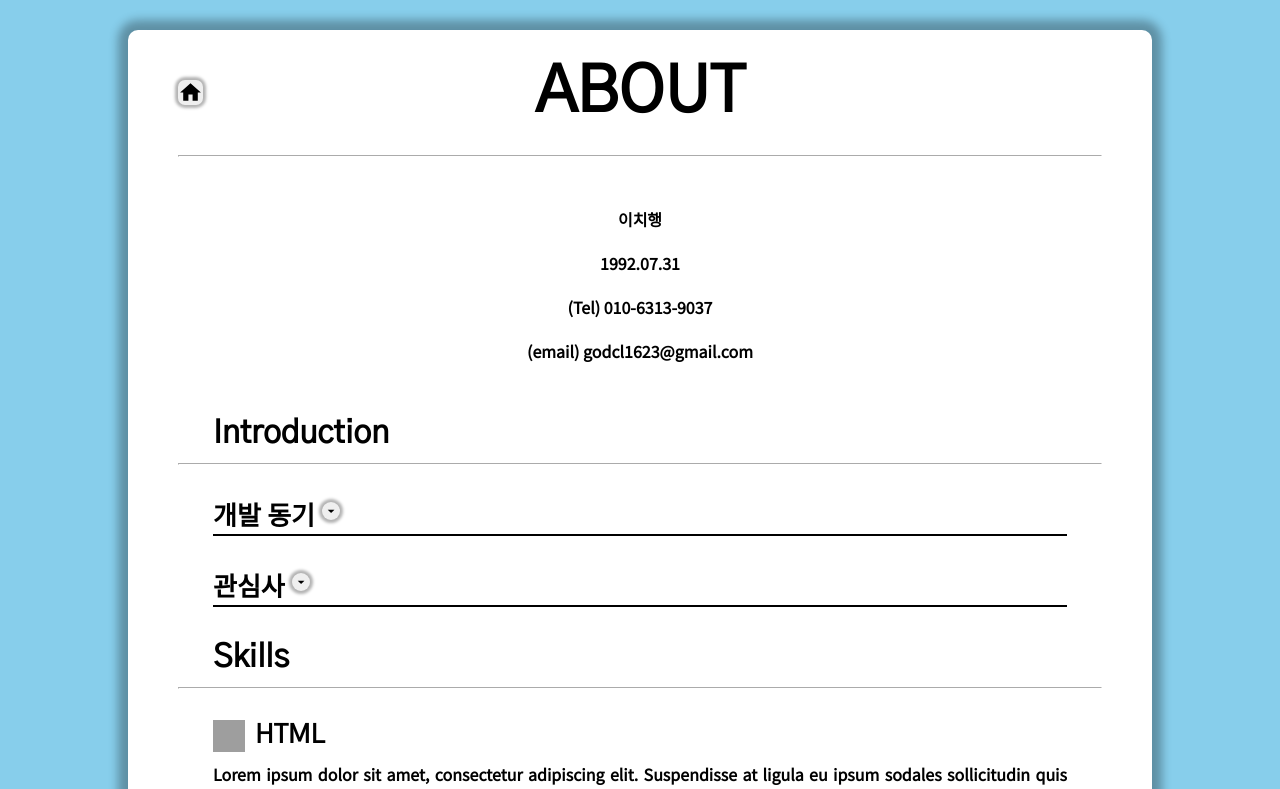
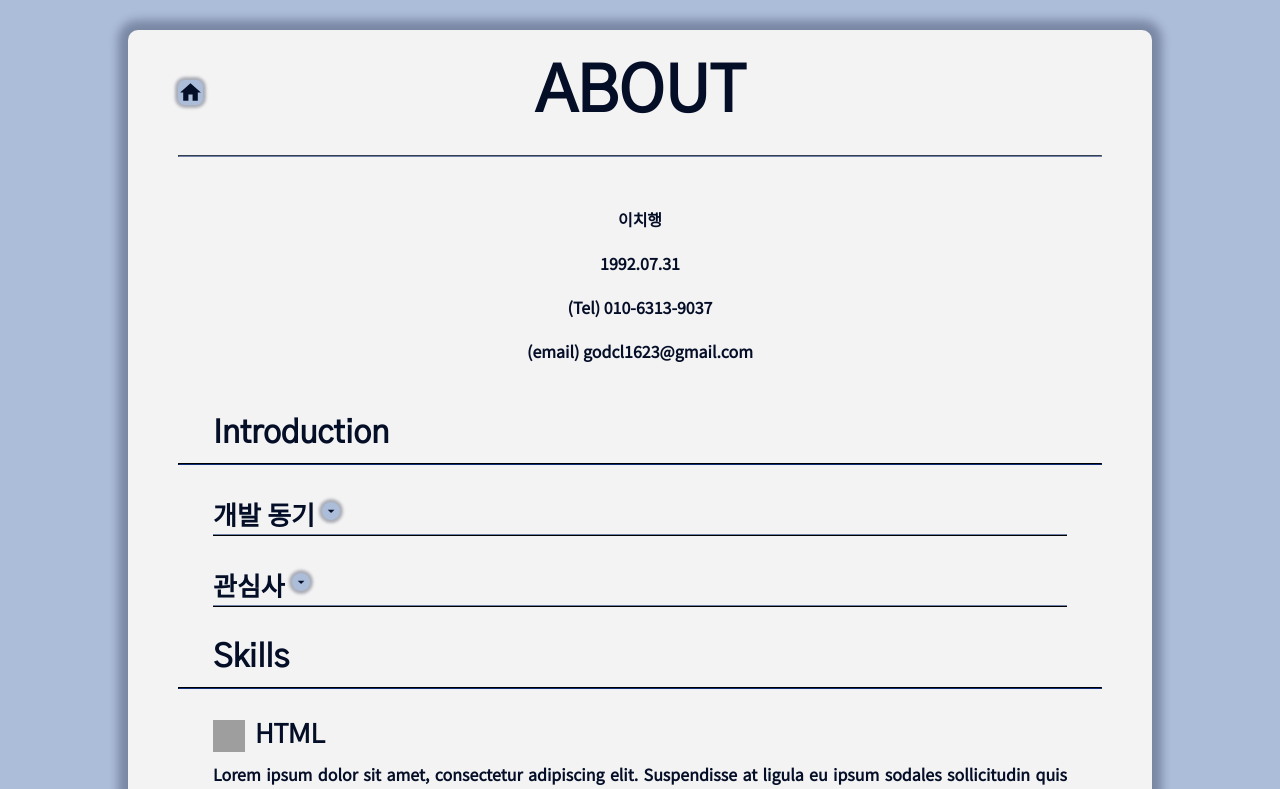
Before and after one commit to godcl1623/portfolio, a React (Create React App) app: page /about in a window 1280 px wide. Shown: the top 789 px of the page. Built offline with nearby package versions, Linux system fonts and the light colour scheme; grey boxes are pictures that could not be loaded.

Commit message:
develop - Main, About 색상 개선

```diff
--- a/src/components/App.js
+++ b/src/components/App.js
@@ -16,6 +16,14 @@ const App = () => (
   <div className="App">
     <Global
       styles={css`
+        :root {
+          --point-dark: #050E27;
+          --point-main: #6F81A5;
+          --point-light: #ACBDDA;
+          --white: #F3F3F4;
+          --black: #0A0B0D;
+          --box-shadow: rgba(5, 14, 39, 0.3);
+        }
         * {
           margin: 0;
           // 임시
@@ -35,7 +43,7 @@ const App = () => (
           ${sizes.full};
         }
         html {
-          background-color: skyblue;
+          background-color: var(--point-light);
           min-height: 100vh;
           height: auto;
           // height: 100vh;
@@ -141,24 +149,31 @@ const App = () => (
         h1 {
           font-weight: bolder;
           font-size: var(--h1);
+          color: var(--point-dark);
         }
         h2 {
           font-weight: bolder;
           font-size: var(--h2);
+          color: var(--point-dark);
         }
         h3 {
           font-weight: bolder;
           font-size: var(--h3);
+          color: var(--point-dark);
         }
         p, button, a {
           font-family: 'Noto Sans KR', sans-serif;
           font-weight: bold;
           font-size: var(--p);
+          color: var(--point-dark);
           :disabled {
-            color: black;
+            color: var(--black);
             border: 1px solid transparent;
-            background-color: white;
+            background-color: var(--white);
           }
+        }
+        hr {
+          border-color: var(--point-main);
         }
         img {
           width: 50px;
--- a/src/components/about/About.js
+++ b/src/components/about/About.js
@@ -74,13 +74,13 @@ const About = () => {
         }
         border: none;
         border-radius: 10px;
-        box-shadow: 0 0 10px 10px rgba(0, 0, 0, 0.3);
+        box-shadow: 0 0 10px 10px var(--box-shadow);
         ${flex.vertical}
         justify-content: space-between;
         width: var(--background-width);
         max-width: 1920px;
         min-height: calc(100vh - 60px);
-        background-color: white;
+        background-color: var(--white);
         opacity: ${changeStatus ? '0' : '100%'};
         transition: all 0.3s;
 
@@ -102,18 +102,19 @@ const About = () => {
           width: 2vw;
           height: 2vw;
           position: fixed;
-          // top: 92vh;
           bottom: 3%;
           left: 50%;
           transform: translateX(-50%);
           transition: all 0.3s;
           opacity: 0;
+          background: var(--point-light);
         `}
       >
         <MdKeyboardArrowUp
           css={css`
             width: 100%;
             height: 100%;
+            color: var(--point-dark);
           `}
         />
       </Button>
--- a/src/components/core/Main.js
+++ b/src/components/core/Main.js
@@ -109,10 +109,10 @@ const Main = () => {
 
           .typing_cursor {
             margin: 0;
-            border: 1px solid black;
+            border: 1px solid var(--point-dark);
             width: 2.5px;
             height: 18px;
-            background-color: black;
+            background-color: var(--point-dark);
             animation: blink-effect 1s step-end infinite;
             display: inline-block;
           }
@@ -136,8 +136,11 @@ const Main = () => {
             min-height: 100px;
             width: 25vw;
             height: 17vw;
-            background-color: black;
-            color: white;
+            background-color: var(--point-dark);
+            color: var(--white);
+            h1, h2, h3 {
+              color: var(--white);
+            }
           `}
         >
           <h1
@@ -175,8 +178,7 @@ const Main = () => {
         </div>
         <hr
           css={css`
-            // 임시
-            border-color: red;
+            border-color: var(--point-main);
             margin: 2% 0;
             width: 35%;
             @media (max-width: 900px) {
@@ -200,6 +202,7 @@ const Main = () => {
             className="intro"
             ref={target}
             css={css`
+              color: var(--point-dark);
               @media (max-width: 600px) {
                 font-size: 12px;
               }
--- a/src/components/utils/Common.js
+++ b/src/components/utils/Common.js
@@ -48,14 +48,12 @@ const Common = props => {
             border: none;
             border-radius: 7px;
             padding: 0;
-            // min-width: calc(var(--h1)*0.5);
-            // min-height: calc(var(--h1)*0.5);
             min-width: 25px;
             min-height: 25px;
             width: calc(var(--btnWithSvg)*1.2);
             height: calc(var(--btnWithSvg)*1.2);
-            box-shadow: 0 0 3px 3px rgba(0, 0, 0, 0.3);
-            // position: absolute;
+            background-color: var(--point-light);
+            box-shadow: 0 0 3px 3px var(--box-shadow);
             left: 30px;
             cursor: pointer;
 
@@ -71,6 +69,7 @@ const Common = props => {
           <MdHome
             css={css`
               ${sizes.full}
+              color: var(--point-dark);
             `}
           />
         </button>
@@ -83,11 +82,7 @@ const Common = props => {
           `}
         >{props.heading}</h1>
       </div>
-      <hr
-        css={css`
-          border-color: white;
-        `}
-      />
+      <hr />
       {/* About 참조 */}
       { props.passed }
     </div>
--- a/src/components/utils/GenArticle.js
+++ b/src/components/utils/GenArticle.js
@@ -131,7 +131,7 @@ const GenArticle = ({ data, fold }) => {
                 font-size: 40px;
                 border: 1px solid transparent;
                 border-radius: 7px;
-                box-shadow: 0 0 5px 5px rgba(0, 0, 0, 0.3);
+                box-shadow: 0 0 5px 5px var(--box-shadow);
               }
               :active {
                 transform: scale(0.99);
@@ -197,12 +197,13 @@ const GenArticle = ({ data, fold }) => {
               border: 1px solid transparent;
               border-radius: 50%;
               padding: 0;
-              box-shadow: 0 0 3px 3px rgba(0, 0, 0, 0.3);
+              box-shadow: 0 0 3px 3px var(--box-shadow);
               display: ${fold ? 'flex' : 'none'};
               min-width: calc(var(--h3)*0.7);
               min-height: calc(var(--h3)*0.7);
               width: var(--btnWithSvg);
               height: var(--btnWithSvg);
+              background: var(--point-light);
               cursor: pointer;
               :active {
                 transform: scale(0.9);
@@ -214,6 +215,7 @@ const GenArticle = ({ data, fold }) => {
                 width: 100%;
                 height: 100%;
                 pointer-events: none;
+                color: var(--point-dark);
               `}
             />
           </button>
@@ -227,11 +229,11 @@ const GenArticle = ({ data, fold }) => {
               fold
                 ?
                   `
-                    border-top: 1px solid black;
+                    border-top: 1px solid var(--point-main);
                     border-bottom: 1px solid black;
                     padding: 0 30px 0;
                     height: 0;
-                    background-color: lightgrey;
+                    background-color: var(--point-light);
 
                     p:last-child {
                       margin-bottom: 10px;
--- a/src/components/utils/GenSection.js
+++ b/src/components/utils/GenSection.js
@@ -47,7 +47,7 @@ const GenSection = ({ data, fold }) => {
         {
           header !== ''
             ? <hr css={css`
-                border-color: white;
+                border-color: var(--point-dark);
               `}/>
             : ''
         }
--- a/src/styles/elementsPreset.js
+++ b/src/styles/elementsPreset.js
@@ -7,8 +7,8 @@ export const A = styled.a`
   display: inline-block;
   border-radius: 7px;
   box-shadow: 0 0 2px 2px rgba(0, 0, 0, 0.3);
-  background-color: white;
-  color: black;
+  background-color: var(--point-main);
+  color: var(--white);
   text-decoration: none;
   font-size: var(--p);
 
@@ -26,7 +26,8 @@ export const Button = styled.button`
   border: 1px solid transparent;
   border-radius: 7px;
   box-shadow: 0 0 2px 2px rgba(0, 0, 0, 0.3);
-  background-color: white;
+  background-color: var(--point-main);
+  color: var(--white);
   font-size: var(--p);
   cursor: pointer;
 
```
